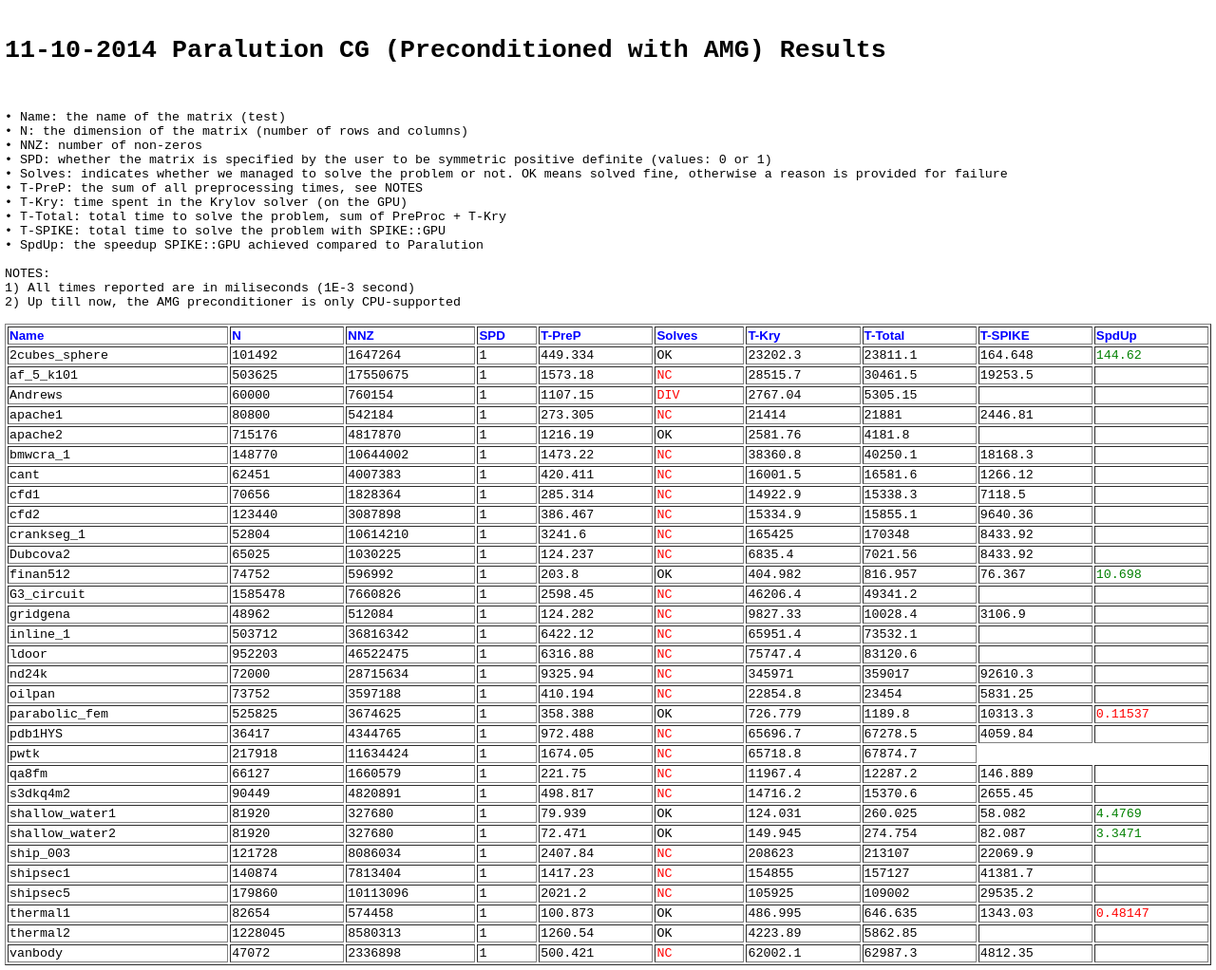
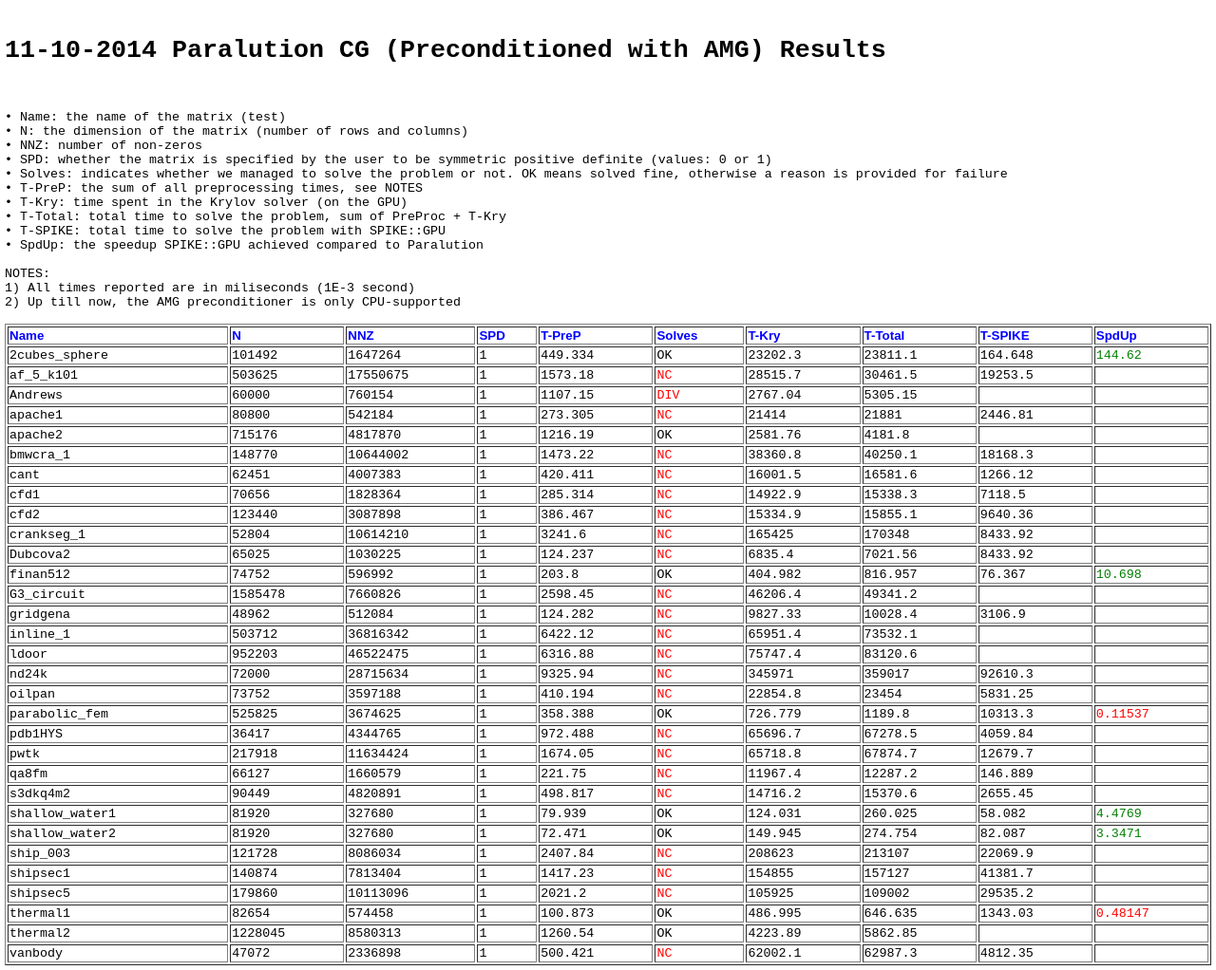
Before and after one commit to spikegpu/spikegpu.github.io, a Jekyll site: the page nightly_build/2014_11_10_paralution_cg_amg.html, which Jekyll copies as it is, in a window 1280 px wide. Shown: the whole page at 95% size. Built offline with Jekyll 4.4.1, drawn with Linux system fonts in a browser that asks for light colours.

Commit message:
Small fix

```diff
--- a/nightly_build/2014_11_10_paralution_cg_amg.html
+++ b/nightly_build/2014_11_10_paralution_cg_amg.html
@@ -898,6 +898,12 @@ NOTES: <br>
 <td style="border-style: inset;">
 <p> 67874.7 </p>
 </td>
+<td style="border-style: inset;">
+<p> 12679.7 </p>
+</td>
+<td style="border-style: inset;">
+<p>  </p>
+</td>
 </tr>
 <tr valign=top>
 <td style="border-style: inset;">
```
